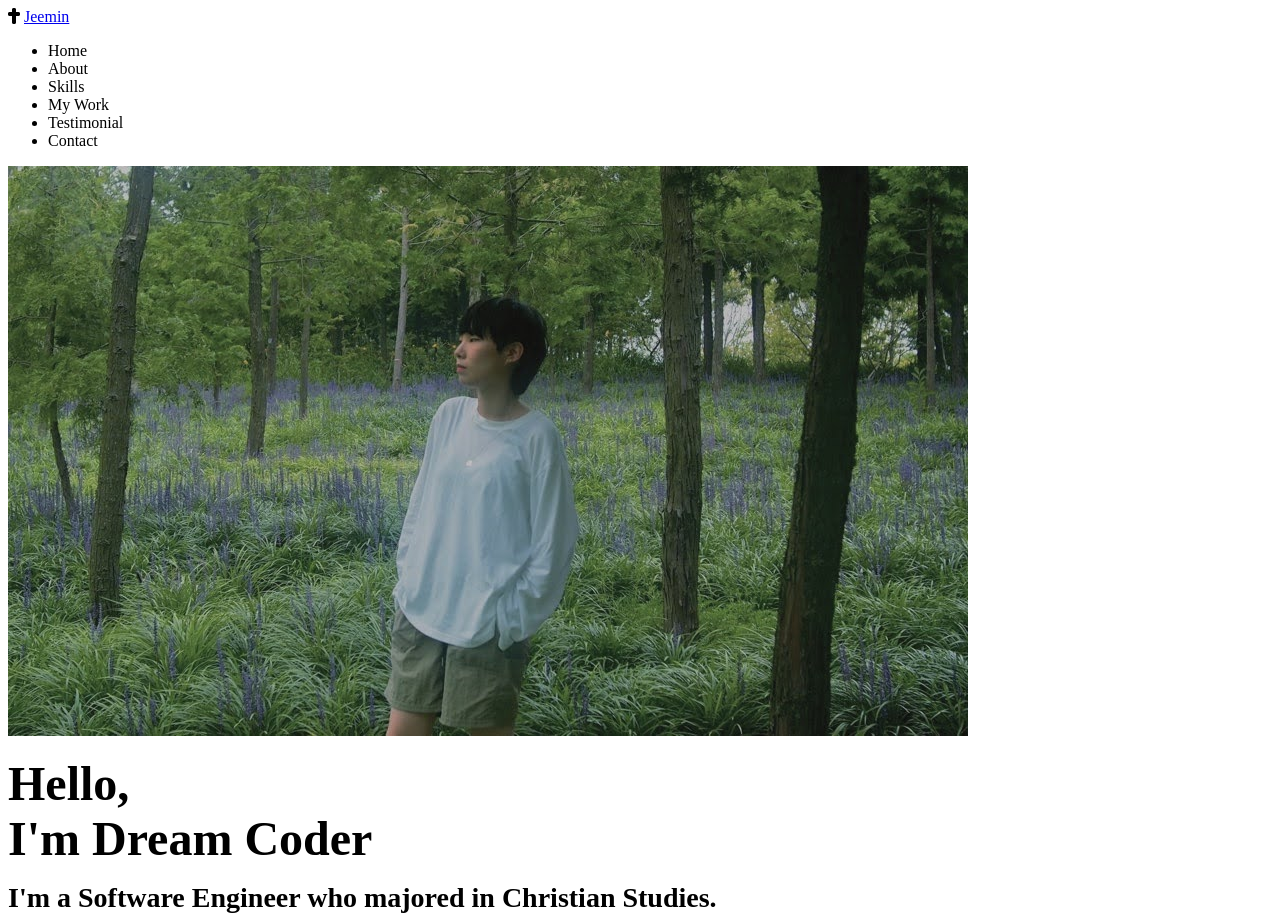
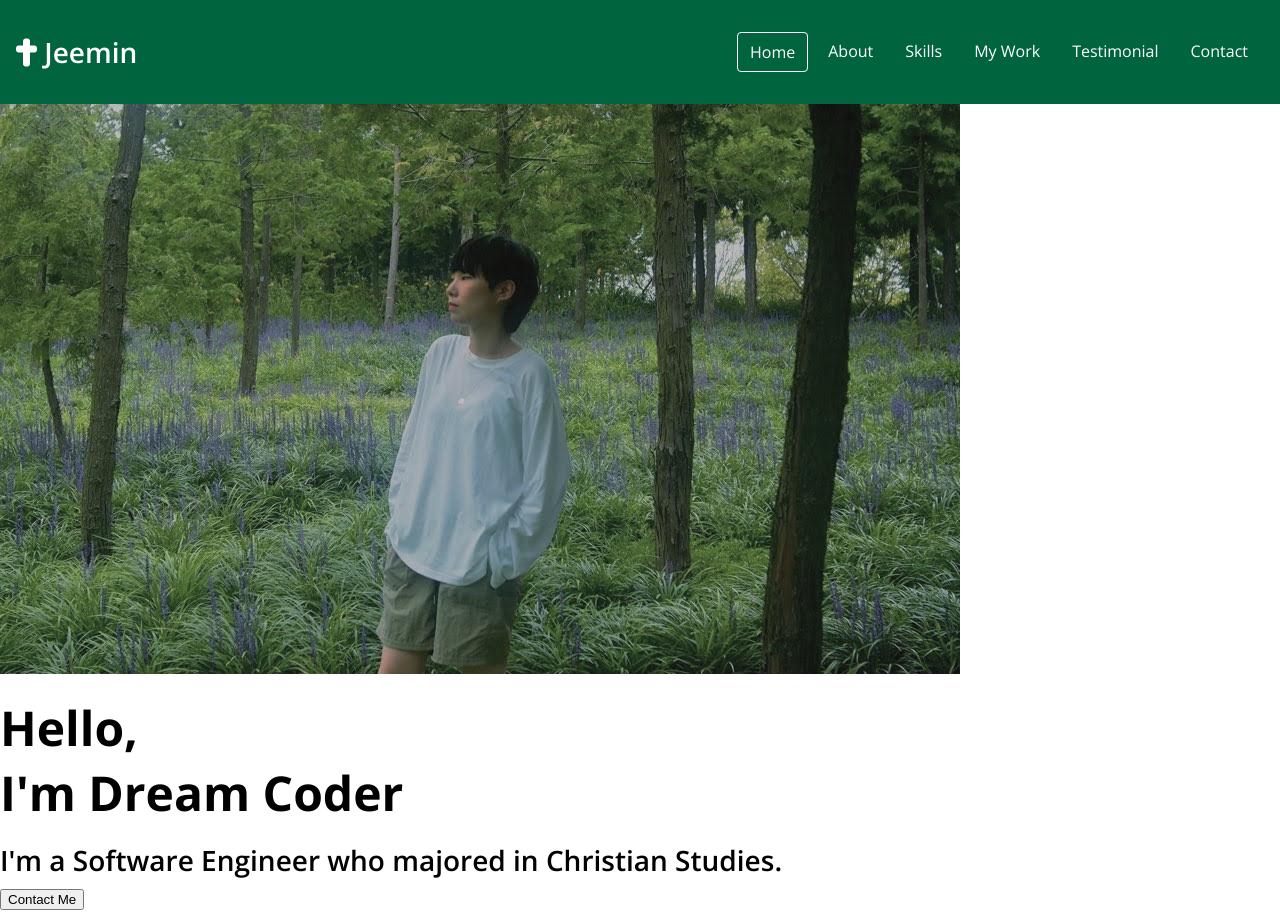
Before and after one commit to hellofairy/portfolio, a plain HTML site: page index.html in a window 1280 px wide. Shown: the top 917 px of the page. Drawn offline with nearby package versions, Linux system fonts and the light colour scheme.

Commit message:
CSS: Navbar

```diff
--- a/index.html
+++ b/index.html
@@ -29,12 +29,12 @@
         <a href="#">Jeemin</a>
       </div>
       <ul class="navbar__menu">
-        <li class="navber__menu__item">Home</li>
-        <li class="navber__menu__item">About</li>
-        <li class="navber__menu__item">Skills</li>
-        <li class="navber__menu__item">My Work</li>
-        <li class="navber__menu__item">Testimonial</li>
-        <li class="navber__menu__item">Contact</li>
+        <li class="navbar__menu__item active">Home</li>
+        <li class="navbar__menu__item">About</li>
+        <li class="navbar__menu__item">Skills</li>
+        <li class="navbar__menu__item">My Work</li>
+        <li class="navbar__menu__item">Testimonial</li>
+        <li class="navbar__menu__item">Contact</li>
       </ul>
     </nav>
     <!-- Home -->
--- a/style.css
+++ b/style.css
@@ -25,12 +25,31 @@
   --weight-bold: 700;
   --weight-semi-bold: 600;
   --weight-regular: 400;
+
+  /* Size */
+  --size-border-radius: 4px;
 }
+
 /* Universal tags */
 * {
   box-sizing: border-box;
 }
 
+body {
+  margin: 0;
+  font-family: "Open Sans", sans-serif;
+  cursor: default;
+}
+
+a {
+  text-decoration: none;
+  color: white;
+}
+
+ul {
+  list-style: none;
+  padding-left: 0;
+}
 /* Typography */
 
 h1 {
@@ -60,3 +79,37 @@ p {
   color: var(--color-black);
   margin: 4px 0;
 }
+
+/* Navbar */
+#navbar {
+  display: flex;
+  justify-content: space-between;
+  background-color: var(--color-green);
+  align-items: center;
+  color: var(--color-white);
+  padding: 16px;
+}
+
+.navbar__logo {
+  font-size: var(--font-medium);
+  font-weight: var(--weight-semi-bold);
+}
+
+.navbar__menu {
+  display: flex;
+}
+
+.navbar__menu__item {
+  padding: 8px 12px;
+  margin: 0 4px;
+  cursor: pointer;
+  border-radius: var(--size-border-radius);
+}
+
+.navbar__menu__item.active {
+  border: 1px solid var(--color-white);
+}
+
+.navbar__menu__item:hover {
+  background-color: var(--color-dark-green);
+}
```
